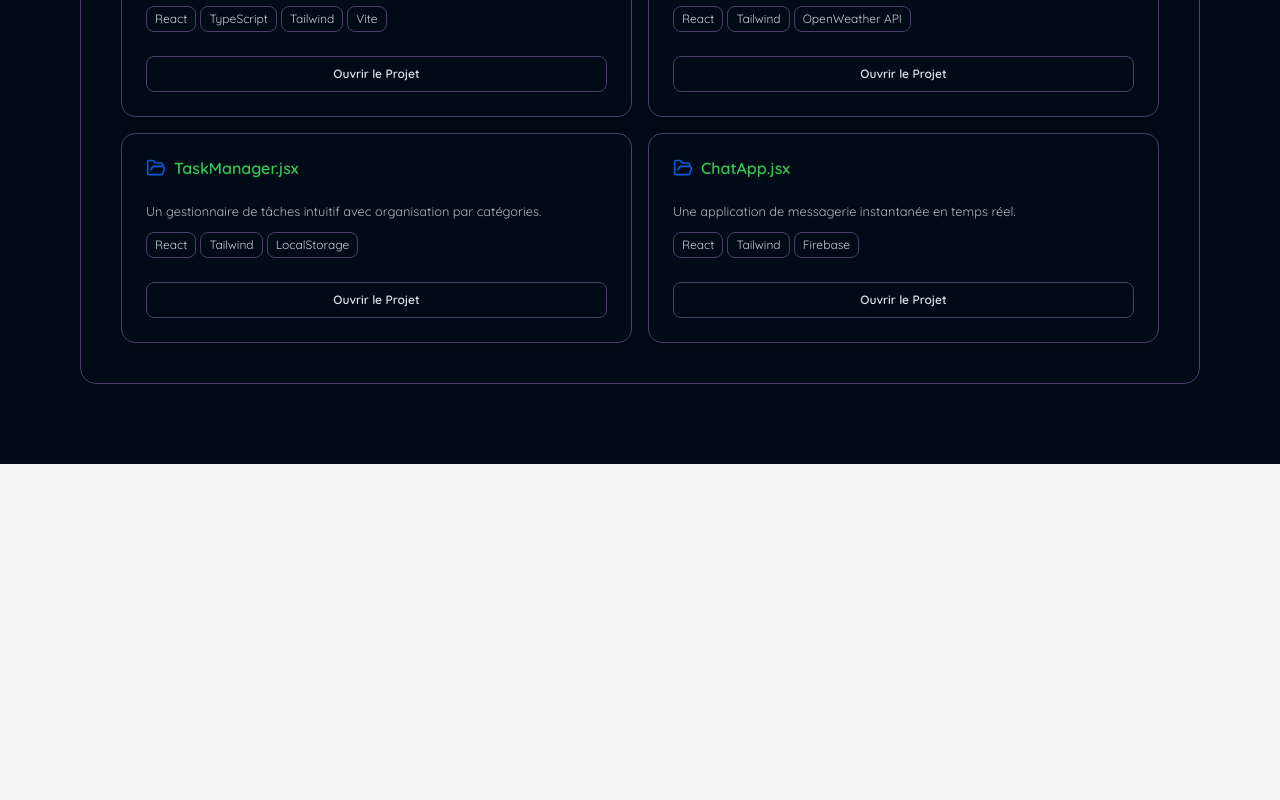
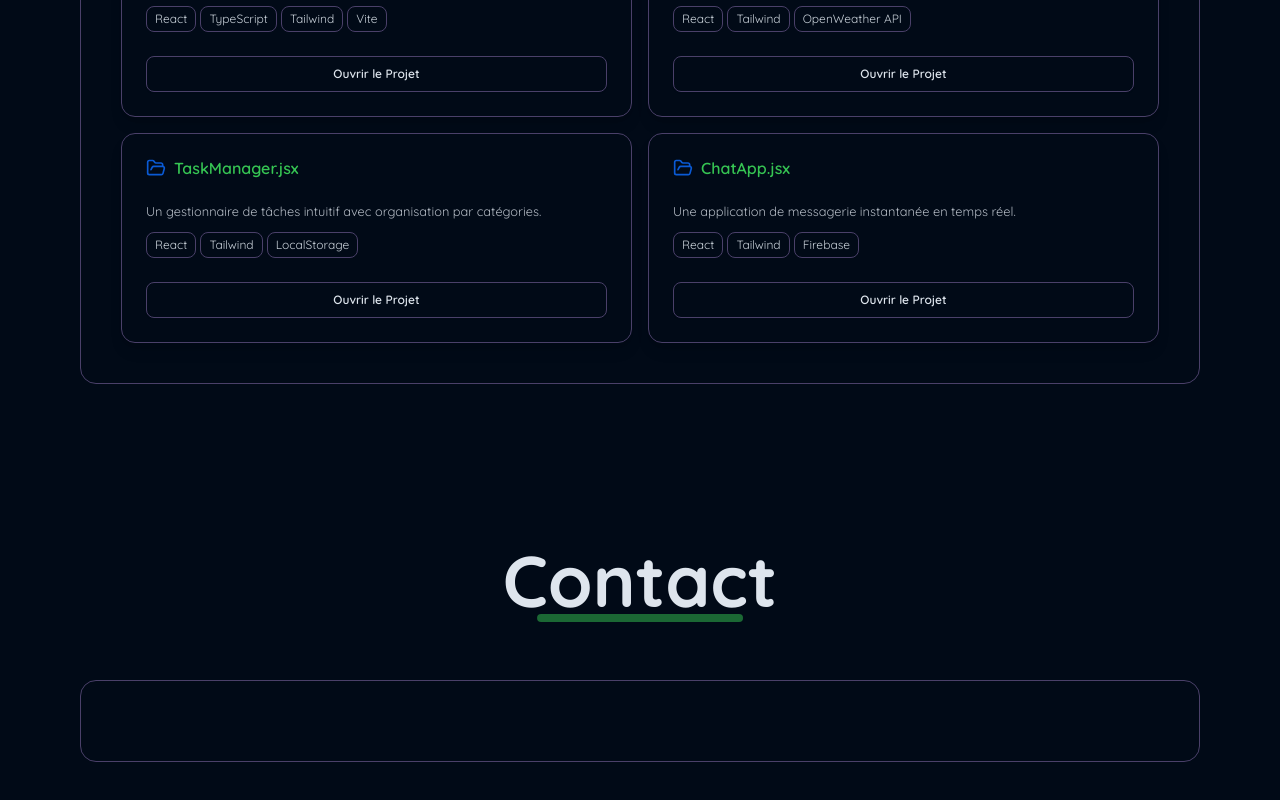
Before and after one commit to ilyasmdn/portfolio, a React (Vite) app: page / in a window 1280 px wide. Shown: the part 2476-3276 px from the top of the page. Before the commit the page ends 2940 px from the top, so only its background shows below. Built offline with nearby package versions, Linux system fonts and the light colour scheme.

Commit message:
create contact section

```diff
--- a/src/App.tsx
+++ b/src/App.tsx
@@ -3,6 +3,7 @@ import Hero from "./components/Hero";
 import About from "./components/About";
 import { useEffect, useState } from "react";
 import Projects from "./components/Projects";
+import Contact from "./components/Contact";
 
 
 type Theme = 'light' | 'dark';
@@ -32,6 +33,7 @@ const App = () => {
         <Hero />
         <About />
         <Projects />
+        <Contact />
       </main>
     </>
   );
--- /dev/null
+++ b/src/components/Contact.tsx
@@ -0,0 +1,12 @@
+
+const Contact = () => {
+  return (
+    <section id="contact" className="flex flex-col items-center gap-16 py-20">
+        <h2 className="section-title">Contact</h2>
+      <div className="section-container flex flex-col items-left w-full">
+      </div>
+    </section>
+  )
+}
+
+export default Contact
```
